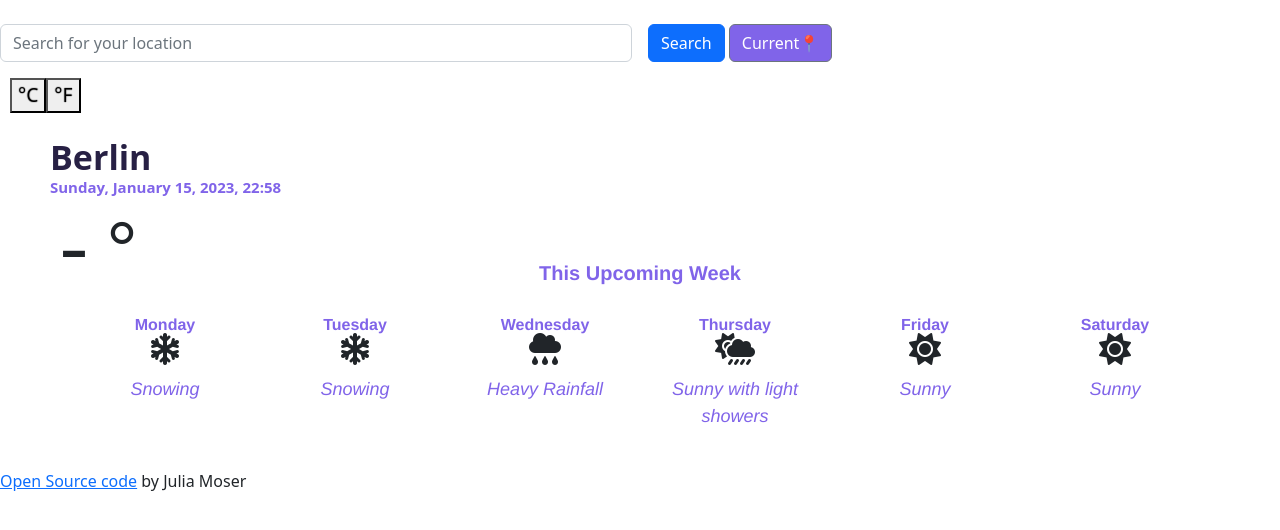
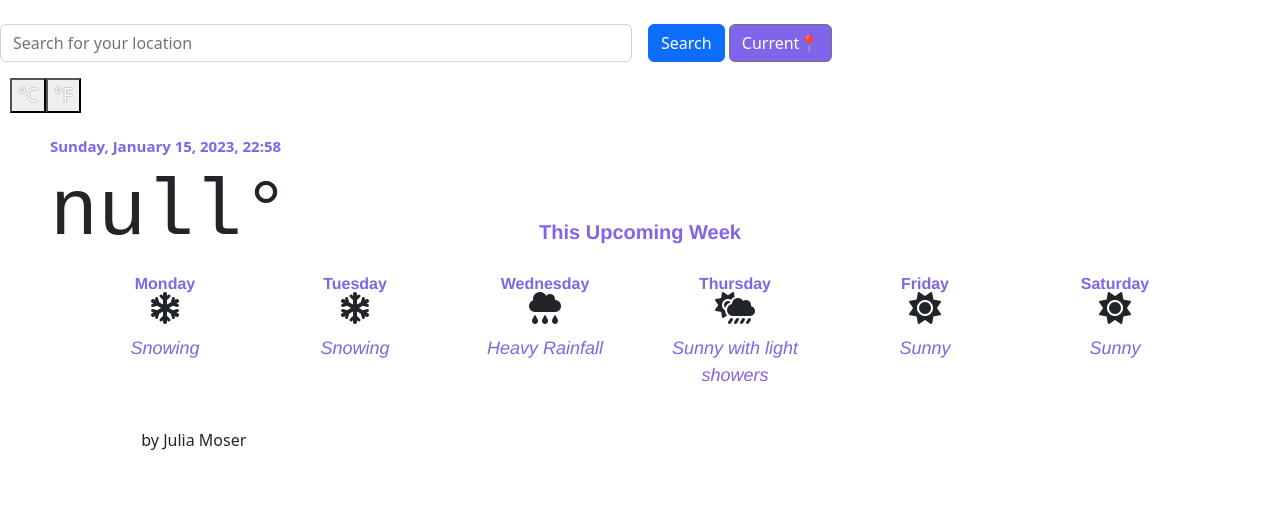
Before and after one commit to jmoz5/Weather-App-Project-Julia, a website built with Parcel: page index.html in a window 1280 px wide. Both pictures are taken after a click on the button "°C". Shown: the top 530 px of the page. Built offline with nearby package versions, Linux system fonts and the light colour scheme; no server answers.

Commit message:
celsius/fahrenheit conversion

```diff
--- a/index.html
+++ b/index.html
@@ -25,12 +25,10 @@
       </form>
 
       <div class="col-4 g-0">
-        <span class="degrees"
-          ><button class="celsius">°C</button><button class="fahrenheit"> °F</button></span>
+        <span class="degrees"><button class="celsius" class="active"><a href="#">°C</a></button><button class="fahrenheit"><a href="#">°F</a></button></span>
       </div>
       <br>
       <h1 id="city" class="city">
-        Berlin
       </h1>
       <h2>
         <p id="datetime">Monday, September 5th, 17:37</p>
--- a/src/index.js
+++ b/src/index.js
@@ -42,6 +42,8 @@ function DateFormat() {
   let updateTime = document.querySelector("#datetime");
   updateTime.innerHTML = `${DateFormat()}`;
 
+  let celsiusTemperature =null;
+
   //get city name
   let city = document.querySelector("#search-form");
   city.addEventListener("submit", cityName);
@@ -79,16 +81,19 @@ function DateFormat() {
   let currentButton = document.querySelector("#currentSpot");
   currentButton.addEventListener("click", getCurrentLocation);
 
+
+
   // show temperature of city
   function showTemperature(response) {
-    let CityTemperature = Math.round(response.data.main.temp);
+    celsiusTemperature = Math.round(response.data.main.temp);
+    let CityTemperature = Math.round(celsiusTemperature);
     console.log(CityTemperature);
     let todayTemp = document.querySelector("#current-temp");
     todayTemp.innerHTML = `${CityTemperature}°`;
     let city = document.querySelector("#city");
     city.innerHTML = `${response.data.name}, ${response.data.sys.country}`;
     document.querySelector(".description").innerHTML =
-      response.data.weather[0].description;
+    response.data.weather[0].description;
   }
 
   //show current city name
@@ -97,3 +102,29 @@ function DateFormat() {
     let url = `https://api.openweathermap.org/data/2.5/weather?q=${city}&appid=${apiKey}&units=metric`;
     axios.get(url).then(showTemperature);
   }
+
+  handleCity("Berlin");
+
+  //Calculate Fahrenheit temperature
+  function showFahrenheitTemperature(event){
+    event.preventDefault();
+    let fahrenheitTemperature=Math.round((celsiusTemperature*9)/5+32);
+    let temperatureElement=document.querySelector("#current-temp");
+    temperatureElement.innerHTML =(`${fahrenheitTemperature}°`);
+  }
+
+    //Show celsius temperature
+    function showCelsiusTemperature(event){
+      event.preventDefault();
+      let temperatureElement=document.querySelector("#current-temp");
+      temperatureElement.innerHTML=`${celsiusTemperature}°`;
+    }
+
+
+ //When Fahrenheit button clicked,  Fahrenheit value shown
+  let fahrenheitLink = document.querySelector(".fahrenheit");
+  fahrenheitLink.addEventListener("click", showFahrenheitTemperature);
+
+   //When Celsius button clicked,  Fahrenheit value shown
+   let celsiusLink = document.querySelector(".celsius");
+   celsiusLink.addEventListener("click", showCelsiusTemperature);
--- a/src/styles.css
+++ b/src/styles.css
@@ -11,6 +11,7 @@ link body {
       font-size: 50px;
     }
   }
+
   h1,
   h2 {
     text-align: left;
@@ -39,6 +40,8 @@ link body {
     font-family: PT Mono, monospace;
   }
 
+
+
   .description {
     text-align: left;
     font-size: 15px;
@@ -49,17 +52,30 @@ link body {
   .btn#currentSpot{
     background-color: #8064e9;
   }
+
+
   btn {
     padding: 5px;
     font-weight: bold;
     left: 10px;
   }
 
+
+  a:link {
+    color: white;
+    text-decoration: none;
+
+}
+
   .degrees {
     font-size: 1.5vw;
     position: relative;
     padding: 10px;
   }
+
+
+
+
 
  .celsius {
     text-decoration: none;
@@ -76,6 +92,8 @@ link body {
     1px 0 rgb(87 86 86 / 20%), 0 -1px rgb(87 86 86 / 20%);
 
   }
+
+
 
   .fahrenheit:hover,.celsius:hover {
     color: white;
```
